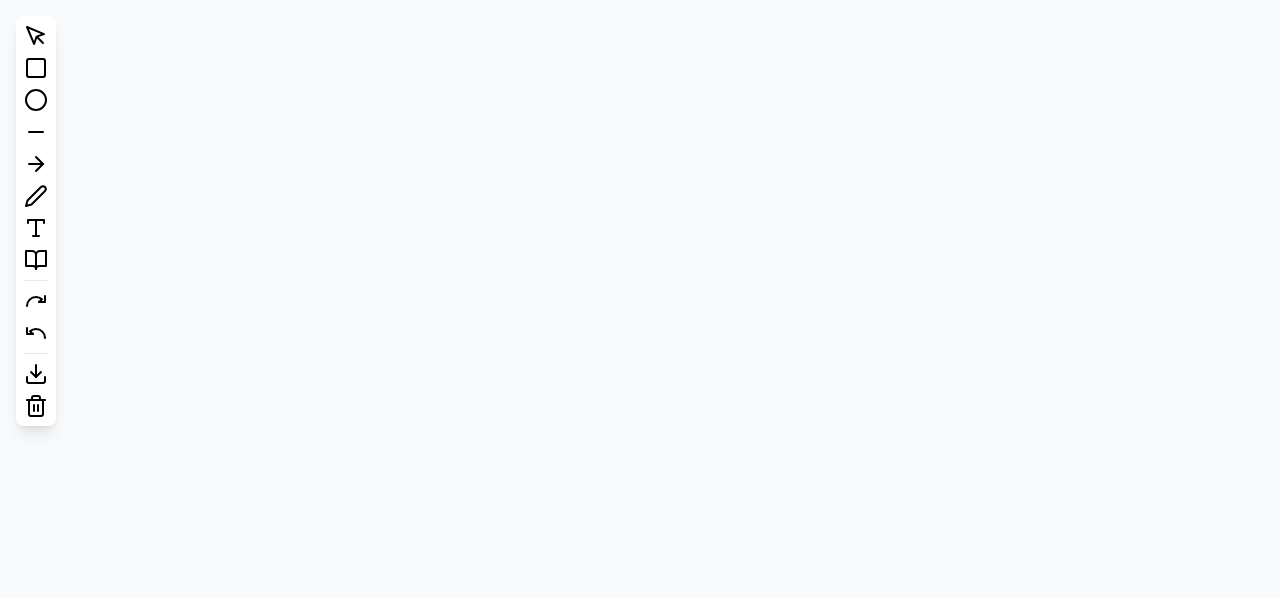
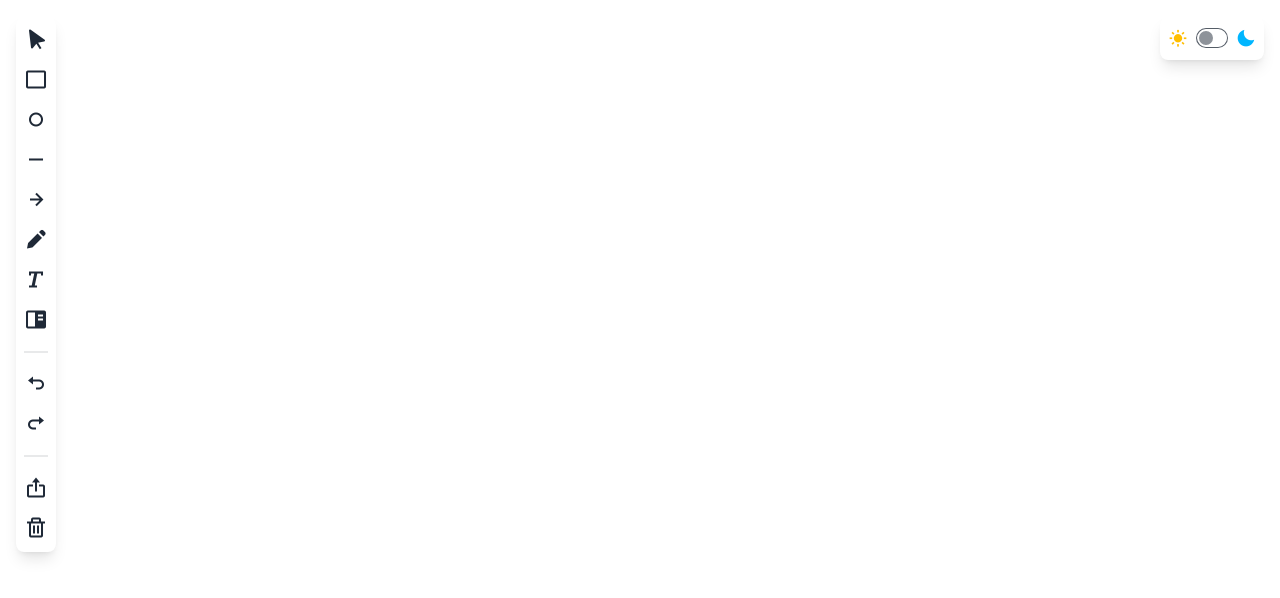
Before and after one commit to maximo-alvarez/dibujo, a plain HTML site: page index.html in a window 1280 px wide. Drawn offline with nearby package versions, Linux system fonts and the light colour scheme; a web font is replaced by a local one.

Commit message:
Enhance theme support and update layout
Updated HTML structure and styles for theme support and improved layout.

```diff
--- a/index.html
+++ b/index.html
@@ -1,35 +1,29 @@
 <!DOCTYPE html>
-<html lang="es">
+<html lang="es" data-theme="light">
 <head>
     <meta charset="UTF-8">
     <meta name="viewport" content="width=device-width, initial-scale=1.0">
     <title>Editor de Dibujo</title>
     <link rel="icon" href="favicon.ico" type="image/vnd.microsoft.icon" />
+    <!-- Tailwind CSS & DaisyUI -->
+    <link href="https://cdn.jsdelivr.net/npm/daisyui@4.12.2/dist/full.css" rel="stylesheet" type="text/css" />
     <script src="https://cdn.tailwindcss.com"></script>
+    <!-- Box Icons -->
+    <link href='https://unpkg.com/boxicons@2.1.4/css/boxicons.min.css' rel='stylesheet'>
+    <!-- Google Fonts -->
+    <link rel="preconnect" href="https://fonts.googleapis.com">
+    <link rel="preconnect" href="https://fonts.gstatic.com" crossorigin>
+    <link href="https://fonts.googleapis.com/css2?family=Patrick+Hand&display=swap" rel="stylesheet">
     <style>
         body {
+            font-family: 'Inter', sans-serif;
             overflow: hidden;
-            font-family: 'Inter', sans-serif;
-        }
-        canvas {
-            display: block;
-            background-color: #f8fafc; /* slate-50 */
         }
         .tool-btn {
-            @apply w-12 h-12 flex items-center justify-center rounded-lg cursor-pointer transition-colors duration-200;
+            @apply btn btn-ghost btn-square;
         }
         .tool-btn.active {
-            @apply bg-blue-100 text-blue-600;
-        }
-        .tool-btn:hover:not(:disabled) {
-            @apply bg-gray-200;
-        }
-        .tool-btn:disabled {
-            @apply opacity-60 cursor-not-allowed grayscale;
-        }
-        #library-panel {
-            scrollbar-width: thin;
-            scrollbar-color: #a0aec0 #e2e8f0;
+            @apply btn-active;
         }
         #text-editor {
             position: absolute;
@@ -44,64 +38,70 @@
             padding: 0;
             margin: 0;
             overflow: hidden; /* Hide scrollbars */
+            color: hsl(var(--bc));
         }
     </style>
-    <link rel="stylesheet" href="https://rsms.me/inter/inter.css">
-    <link rel="preconnect" href="https://fonts.googleapis.com">
-    <link rel="preconnect" href="https://fonts.gstatic.com" crossorigin>
-    <link href="https://fonts.googleapis.com/css2?family=Patrick+Hand&display=swap" rel="stylesheet">
 </head>
-<body class="bg-gray-100">
+<body class="bg-base-200">
 
     <div id="main-container" class="relative w-screen h-screen flex">
+        <!-- Top Options Bar -->
+        <div class="absolute top-4 right-4 z-20 p-2 bg-base-100 rounded-lg shadow-lg flex items-center gap-4">
+             <div class="flex items-center gap-2">
+                <i class='bx bxs-sun text-xl text-warning'></i>
+                <input type="checkbox" id="theme-toggle" class="toggle toggle-sm" />
+                <i class='bx bxs-moon text-xl text-info'></i>
+            </div>
+        </div>
+
         <!-- Toolbar -->
-        <div id="toolbar" class="absolute top-4 left-4 z-10 bg-white p-2 rounded-lg shadow-lg flex flex-col items-center space-y-2">
+        <div id="toolbar" class="absolute top-4 left-4 z-10 bg-base-100 p-2 rounded-lg shadow-lg flex flex-col items-center space-y-2">
             <button class="tool-btn active" data-tool="select" title="Seleccionar y Mover">
-                <svg xmlns="http://www.w3.org/2000/svg" width="24" height="24" viewBox="0 0 24 24" fill="none" stroke="currentColor" stroke-width="2" stroke-linecap="round" stroke-linejoin="round"><path d="M3 3l7.07 16.97 2.51-7.39 7.39-2.51L3 3z"></path><path d="M13 13l6 6"></path></svg>
+                <i class='bx bxs-pointer text-2xl'></i>
             </button>
             <button class="tool-btn" data-tool="rectangle" title="Rectángulo">
-                <svg xmlns="http://www.w3.org/2000/svg" width="24" height="24" viewBox="0 0 24 24" fill="none" stroke="currentColor" stroke-width="2" stroke-linecap="round" stroke-linejoin="round"><rect x="3" y="3" width="18" height="18" rx="2" ry="2"></rect></svg>
+                <i class='bx bx-rectangle text-2xl'></i>
             </button>
             <button class="tool-btn" data-tool="ellipse" title="Elipse">
-                <svg xmlns="http://www.w3.org/2000/svg" width="24" height="24" viewBox="0 0 24 24" fill="none" stroke="currentColor" stroke-width="2" stroke-linecap="round" stroke-linejoin="round"><circle cx="12" cy="12" r="10"></circle></svg>
+                <i class='bx bx-radio-circle text-2xl'></i>
             </button>
             <button class="tool-btn" data-tool="line" title="Línea">
-                <svg xmlns="http://www.w3.org/2000/svg" width="24" height="24" viewBox="0 0 24 24" fill="none" stroke="currentColor" stroke-width="2" stroke-linecap="round" stroke-linejoin="round"><line x1="5" y1="12" x2="19" y2="12"></line></svg>
+                <i class='bx bx-minus text-2xl'></i>
             </button>
              <button class="tool-btn" data-tool="arrow" title="Flecha">
-                <svg xmlns="http://www.w3.org/2000/svg" width="24" height="24" viewBox="0 0 24 24" fill="none" stroke="currentColor" stroke-width="2" stroke-linecap="round" stroke-linejoin="round"><line x1="5" y1="12" x2="19" y2="12"></line><polyline points="12 5 19 12 12 19"></polyline></svg>
+                <i class='bx bx-right-arrow-alt text-2xl'></i>
             </button>
              <button class="tool-btn" data-tool="pencil" title="Dibujo a mano alzada">
-                <svg xmlns="http://www.w3.org/2000/svg" width="24" height="24" viewBox="0 0 24 24" fill="none" stroke="currentColor" stroke-width="2" stroke-linecap="round" stroke-linejoin="round"><path d="M17 3a2.828 2.828 0 1 1 4 4L7.5 20.5 2 22l1.5-5.5L17 3z"></path></svg>
+                <i class='bx bxs-pencil text-2xl'></i>
             </button>
             <button class="tool-btn" data-tool="text" title="Texto">
-                <svg xmlns="http://www.w3.org/2000/svg" width="24" height="24" viewBox="0 0 24 24" fill="none" stroke="currentColor" stroke-width="2" stroke-linecap="round" stroke-linejoin="round"><polyline points="4 7 4 4 20 4 20 7"></polyline><line x1="9" y1="20" x2="15" y2="20"></line><line x1="12" y1="4" x2="12" y2="20"></line></svg>
+                <i class='bx bx-text text-2xl'></i>
             </button>
             <button id="library-toggle" class="tool-btn" title="Biblioteca de iconos">
-                <svg xmlns="http://www.w3.org/2000/svg" width="24" height="24" viewBox="0 0 24 24" fill="none" stroke="currentColor" stroke-width="2" stroke-linecap="round" stroke-linejoin="round"><path d="M2 3h6a4 4 0 0 1 4 4v14a3 3 0 0 0-3-3H2z"></path><path d="M22 3h-6a4 4 0 0 0-4 4v14a3 3 0 0 1 3-3h7z"></path></svg>
+                <i class='bx bxs-book-content text-2xl'></i>
             </button>
 
-            <div class="border-t w-full my-2"></div>
+            <div class="divider m-0"></div>
 
             <button id="undo-btn" class="tool-btn" title="Deshacer (Ctrl+Z)">
-                <svg xmlns="http://www.w3.org/2000/svg" width="24" height="24" viewBox="0 0 24 24" fill="none" stroke="currentColor" stroke-width="2" stroke-linecap="round" stroke-linejoin="round"><path d="M21 7v6h-6"/><path d="M3 17a9 9 0 0 1 9-9 9 9 0 0 1 6 2.3l-3 2.7"/></svg>
+                <i class='bx bx-undo text-2xl'></i>
             </button>
             <button id="redo-btn" class="tool-btn" title="Rehacer (Ctrl+Y)">
-                <svg xmlns="http://www.w3.org/2000/svg" width="24" height="24" viewBox="0 0 24 24" fill="none" stroke="currentColor" stroke-width="2" stroke-linecap="round" stroke-linejoin="round"><path d="M3 7v6h6"/><path d="M21 17a9 9 0 0 0-9-9 9 9 0 0 0-6 2.3l3 2.7"/></svg>
+                <i class='bx bx-redo text-2xl'></i>
             </button>
 
-            <div class="border-t w-full my-2"></div>
+            <div class="divider m-0"></div>
 
              <button id="export-btn" class="tool-btn" title="Exportar a PNG">
-                <svg xmlns="http://www.w3.org/2000/svg" width="24" height="24" viewBox="0 0 24 24" fill="none" stroke="currentColor" stroke-width="2" stroke-linecap="round" stroke-linejoin="round"><path d="M21 15v4a2 2 0 0 1-2 2H5a2 2 0 0 1-2-2v-4"></path><polyline points="7 10 12 15 17 10"></polyline><line x1="12" y1="15" x2="12" y2="3"></line></svg>
+                <i class='bx bx-export text-2xl'></i>
             </button>
              <button id="clear-canvas" class="tool-btn" title="Eliminar todo">
-                <svg xmlns="http://www.w3.org/2000/svg" width="24" height="24" viewBox="0 0 24 24" fill="none" stroke="currentColor" stroke-width="2" stroke-linecap="round" stroke-linejoin="round"><path d="M3 6h18"/><path d="M19 6v14a2 2 0 0 1-2 2H7a2 2 0 0 1-2-2V6m3 0V4a2 2 0 0 1 2-2h4a2 2 0 0 1 2 2v2"/><line x1="10" y1="11" x2="10" y2="17"/><line x1="14" y1="11" x2="14" y2="17"/></svg>
+                <i class='bx bx-trash text-2xl'></i>
             </button>
         </div>
 
         <!-- Library Panel -->
-        <div id="library-panel" class="absolute top-4 left-20 z-10 bg-white p-4 rounded-lg shadow-lg w-64 h-[calc(100vh-2rem)] overflow-y-auto hidden">
+        <div id="library-panel" class="absolute top-4 left-20 z-10 bg-base-100 p-4 rounded-lg shadow-lg w-64 h-[calc(100vh-2rem)] overflow-y-auto hidden">
             <h3 class="text-lg font-bold mb-4">Biblioteca</h3>
             <div id="library-content" class="grid grid-cols-2 gap-2">
                 <!-- Library items will be injected here -->
@@ -109,22 +109,22 @@
         </div>
 
         <!-- Properties Panel -->
-        <div id="properties-panel" class="absolute top-4 right-4 z-10 bg-white p-3 rounded-lg shadow-lg w-56 hidden">
+        <div id="properties-panel" class="absolute top-4 right-4 z-10 bg-base-100 p-3 rounded-lg shadow-lg w-56 hidden mt-16">
             <h3 class="text-sm font-bold mb-2">Propiedades</h3>
             <div class="space-y-2">
                 <div>
-                    <label for="stroke-color" class="text-xs text-gray-600 block mb-1">Color de trazo</label>
+                    <label for="stroke-color" class="text-xs text-base-content block mb-1">Color de trazo</label>
                     <input type="color" id="stroke-color" class="w-full h-8 p-0 border-none rounded-md cursor-pointer">
                 </div>
                 <div>
-                    <label for="fill-color" class="text-xs text-gray-600 block mb-1">Color de relleno</label>
+                    <label for="fill-color" class="text-xs text-base-content block mb-1">Color de relleno</label>
                     <input type="color" id="fill-color" class="w-full h-8 p-0 border-none rounded-md cursor-pointer">
                 </div>
             </div>
         </div>
 
         <!-- Main drawing area -->
-        <canvas id="canvas" class="w-full h-full"></canvas>
+        <canvas id="canvas" class="w-full h-full bg-base-100"></canvas>
         <!-- Text editor element, initially hidden -->
         <textarea id="text-editor"></textarea>
     </div>
@@ -132,7 +132,7 @@
     <!-- Embedded Library Data -->
     <script id="library-data" type="application/json">
     {
-      "type": "drawlib",
+      "type": "lib",
       "version": 1,
       "library": [
         [
@@ -180,6 +180,7 @@
         const textEditor = document.getElementById('text-editor');
         const undoBtn = document.getElementById('undo-btn');
         const redoBtn = document.getElementById('redo-btn');
+        const themeToggle = document.getElementById('theme-toggle');
 
         const ghostCanvas = document.createElement('canvas');
         const ghostCtx = ghostCanvas.getContext('2d');
@@ -342,7 +343,8 @@
 
         function redrawAllElements() {
             ctx.clearRect(0, 0, canvas.width, canvas.height);
-            ctx.fillStyle = '#f8fafc';
+            const bgColor = getComputedStyle(canvas).backgroundColor;
+            ctx.fillStyle = bgColor;
             ctx.fillRect(0, 0, canvas.width, canvas.height);
             elements.forEach(el => drawElement(ctx, el));
             if (selectedElements.length > 0 && !isEditingText) {
@@ -490,7 +492,14 @@
                 isDrawing = true;
                 selectedElements = [];
                 updatePropertiesPanel();
-                const strokeColor = currentTool === 'pencil' ? '#fd7e14' : '#000000';
+                let strokeColor;
+                if (currentTool === 'pencil') {
+                    strokeColor = '#fd7e14';
+                } else {
+                    const currentTheme = document.documentElement.getAttribute('data-theme');
+                    strokeColor = currentTheme === 'dark' ? '#FFFFFF' : '#000000';
+                }
+
                 currentElement = {
                     id: generateId(),
                     type: currentTool,
@@ -680,7 +689,10 @@
                     if (metrics.width > maxWidth) { maxWidth = metrics.width; }
                 });
 
-                const newElement = { id: generateId(), type: 'text', text: text, x: x, y: y, width: maxWidth, height: lines.length * lineHeight, fontSize: fontSize, strokeColor: '#000000' };
+                const currentTheme = document.documentElement.getAttribute('data-theme');
+                const strokeColor = currentTheme === 'dark' ? '#FFFFFF' : '#000000';
+
+                const newElement = { id: generateId(), type: 'text', text: text, x: x, y: y, width: maxWidth, height: lines.length * lineHeight, fontSize: fontSize, strokeColor: strokeColor };
                 elements.push(newElement);
                 selectedElements = [newElement];
                 setActiveTool('select');
@@ -788,8 +800,28 @@
 
         libraryToggleBtn.addEventListener('click', () => { libraryPanel.classList.toggle('hidden'); });
 
+        // --- THEME LOGIC ---
+        function applyTheme(theme) {
+            document.documentElement.setAttribute('data-theme', theme);
+            if (theme === 'dark') {
+                themeToggle.checked = true;
+            } else {
+                themeToggle.checked = false;
+            }
+             setTimeout(redrawAllElements, 50); // Redraw canvas with new theme background
+        }
+
+        themeToggle.addEventListener('change', () => {
+            const theme = themeToggle.checked ? 'dark' : 'light';
+            localStorage.setItem('drawing-theme', theme);
+            applyTheme(theme);
+        });
+
         // --- INITIALIZATION ---
         window.addEventListener('load', () => {
+            const savedTheme = localStorage.getItem('drawing-theme') || 'light';
+            applyTheme(savedTheme);
+
             resizeCanvas();
             parseLibrary();
             renderLibrary();
```
